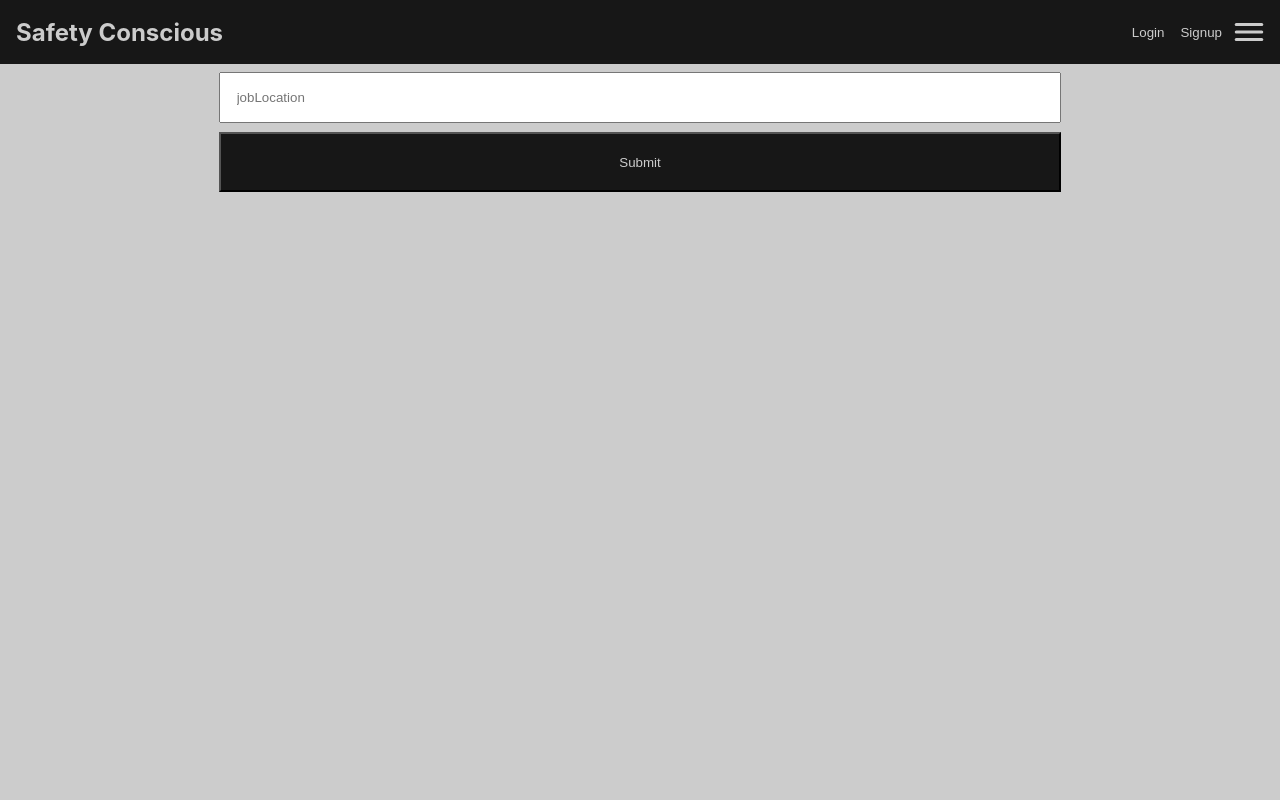
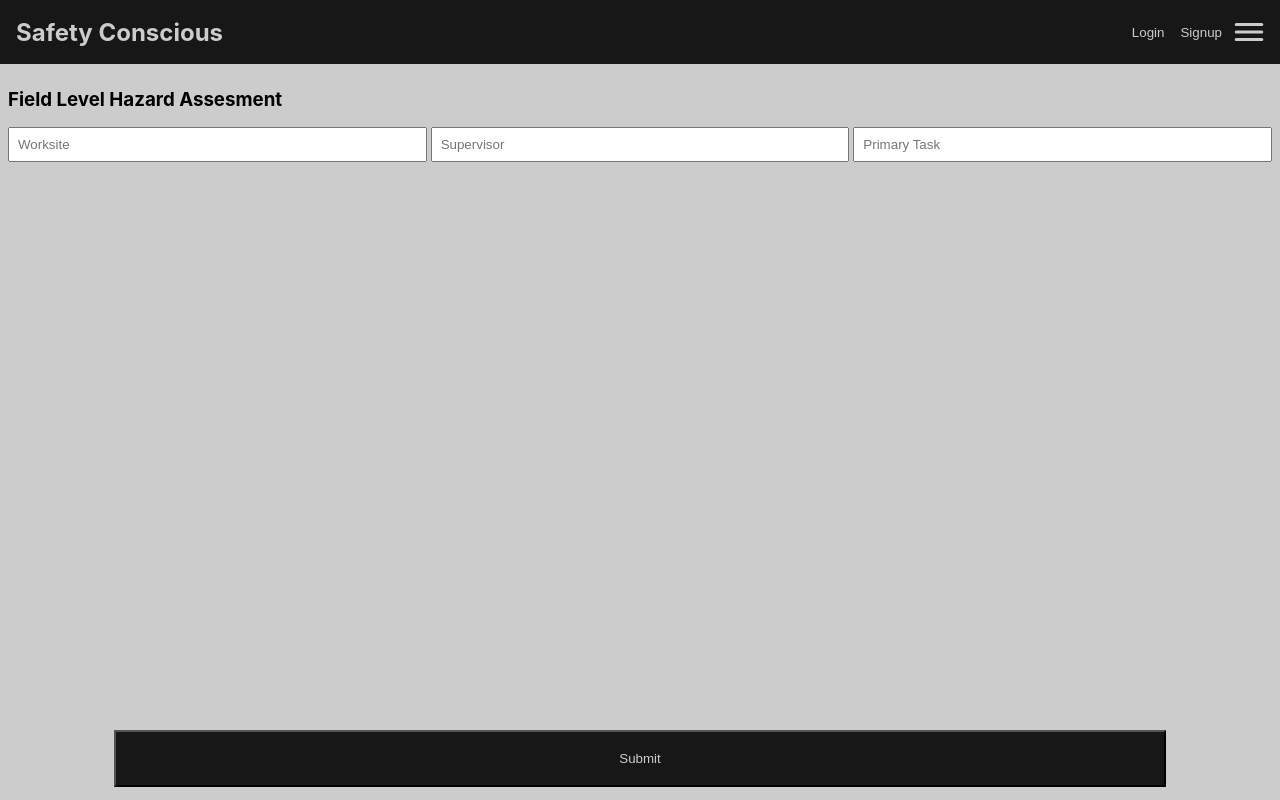
Before and after one commit to SuedePritch/SafetyConscious, a React (Create React App) app in the folder client/: page /FLHA in a window 1280 px wide. Shown: the top 800 px of the page. Built offline with nearby package versions, Linux system fonts and the light colour scheme.

Commit message:
flha subbmision bug

```diff
--- a/client/src/App.css
+++ b/client/src/App.css
@@ -4,7 +4,6 @@
 
 
   --navbar-height:8vh;
-  --sidenav-width:2rem;
 }
 *,
 *::before,
--- a/client/src/components/Forms/FLHAForm.jsx
+++ b/client/src/components/Forms/FLHAForm.jsx
@@ -10,19 +10,19 @@ function FLHAForm() {
         const handleFormSubmit = async (event) => {
             event.preventDefault();
             try {
-                const flhaFormResponse = await submitFLHA ({
+                await submitFLHA ({
                     variables: {
-                        jobLocation: flhaFormData.jobLocation
+                        jobLocation: flhaFormData.jobLocation,
+                        supervisor: flhaFormData.supervisor,
+                        primarytask: flhaFormData.primarytask
                     },
                 });
-                console.log(flhaFormResponse)
             } catch (e) {
             console.log(e)
                 alert('Submission Failed')
             }
         };
         const handleChange = (event) => {
-            console.log(flhaFormData);
             const { name, value } = event.target;
             setFlhaFormData({
                 ...flhaFormData,
@@ -32,12 +32,18 @@ function FLHAForm() {
   return (
     <div>
         <div className='main-content'>
+        <h3>Field Level Hazard Assesment</h3>
         <form className='form' onSubmit={handleFormSubmit}>
-                <div className='form-field signup'>
-                    <input placeholder='jobLocation' name= 'jobLocation' type='jobLocation' id='jobLocation'
-                        onChange={handleChange}></input>
-                </div>
-                <button className="form-field form-field-button signup" type='submit' >Submit </button>
+                <div className='form-field jobLocation'><input placeholder='Worksite' name= 'jobLocation' type='jobLocation' id='jobLocation' onChange={handleChange}></input></div>
+                <div className='form-field supervisor'><input placeholder='Supervisor' name= 'supervisor' type='supervisor' id='supervisor' onChange={handleChange}></input></div>
+                <div className='form-field primarytask'><input placeholder='Primary Task' name= 'primarytask' type='primarytask' id='primarytask' onChange={handleChange}></input></div>
+
+
+
+
+
+
+                <button className="form-field form-field-button flha-submit" type='submit' >Submit </button>
             </form>
     </div>
     </div>
--- a/client/src/components/Forms/Form.scss
+++ b/client/src/components/Forms/Form.scss
@@ -1,15 +1,18 @@
+h3{
+    margin:1rem 0 ;
+}
 .form{
     height:100%;
     display: grid;
     grid-template-columns: repeat(12, 1fr);
     grid-template-rows: repeat(12,1fr);
+    gap:0.25rem;
 }
 .form-field > *{
     width: 100%;
 }
 .form-field input{
-    // margin:1rem 0;
-    padding: 1rem;
+    padding: 0.5rem;
 }
 .form-field-button{
     background: var(--clr-primary-500);
@@ -26,3 +29,19 @@
 .signup{
     grid-column: 3 / 11;
 }
+
+// FLHA Styling
+
+.flha-submit{
+    grid-column: 2 / 12;
+    grid-row: 11 / 12;
+}
+.jobLocation{
+    grid-column: span 4;
+}
+.supervisor{
+    grid-column: span 4;
+}
+.primarytask{
+    grid-column: span 4;
+}
--- a/client/src/utils/mutations.js
+++ b/client/src/utils/mutations.js
@@ -26,9 +26,16 @@ export const ADD_USER = gql`
 `
 
 export const FLHA_FORM_SUBMIT = gql`
-    mutation Mutation($jobLocation: String!) {
-    submitFLHA(jobLocation: $jobLocation) {
+    mutation submitFLHA($jobLocation: String!, $supervisor: String!, $primarytask: String!) {
+    submitFLHA(
+        jobLocation: $jobLocation,
+        supervisor: $supervisor,
+        primarytask:$primarytask
+
+        ) {
     jobLocation
+    supervisor
+    primarytask
   }
 }
 `;
```
Also changed, not shown: 2 other files (tests, documents, lock files or other folders).
